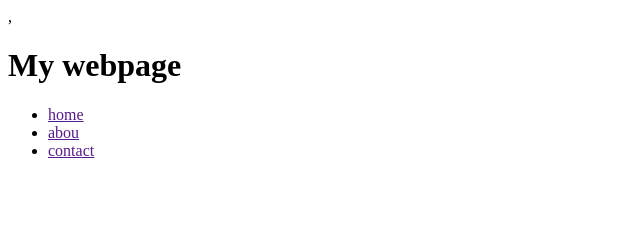
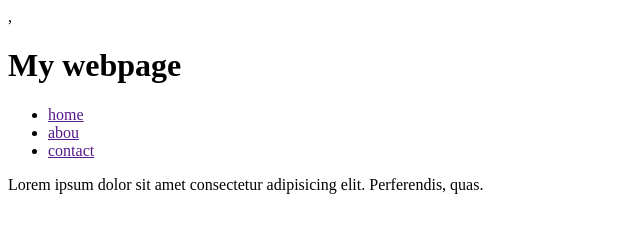
Before and after one commit to gokul4407/git-project, a plain HTML site: page index.html in a window 1280 px wide. Shown: the whole page, without its empty margins (0-640 px from the left). Drawn offline with Linux system fonts and the light colour scheme.

Commit message:
index page updated with paragraph

```diff
--- a/index.html
+++ b/index.html
@@ -16,5 +16,8 @@
             <li><a href="">contact</a></li>
         </ul>
     </nav>
+    <main>
+        <p>Lorem ipsum dolor sit amet consectetur adipisicing elit. Perferendis, quas.</p>
+    </main>
 </body>
 </html>
```
